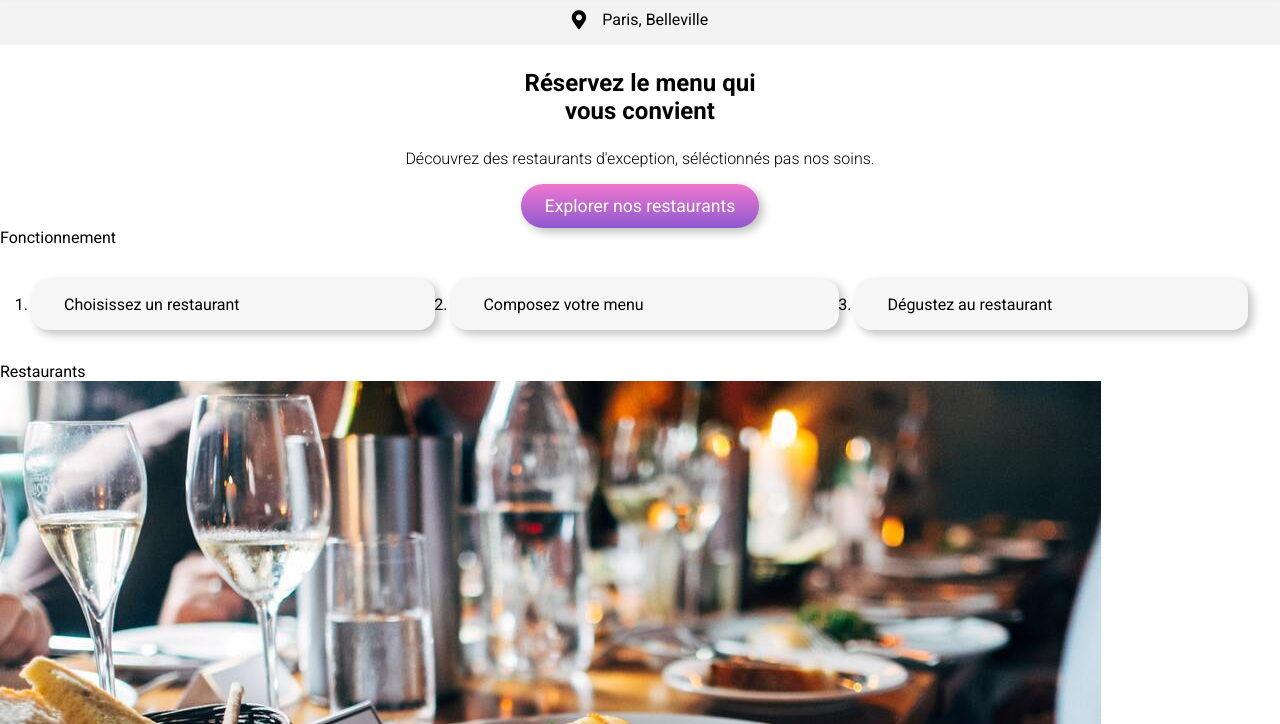
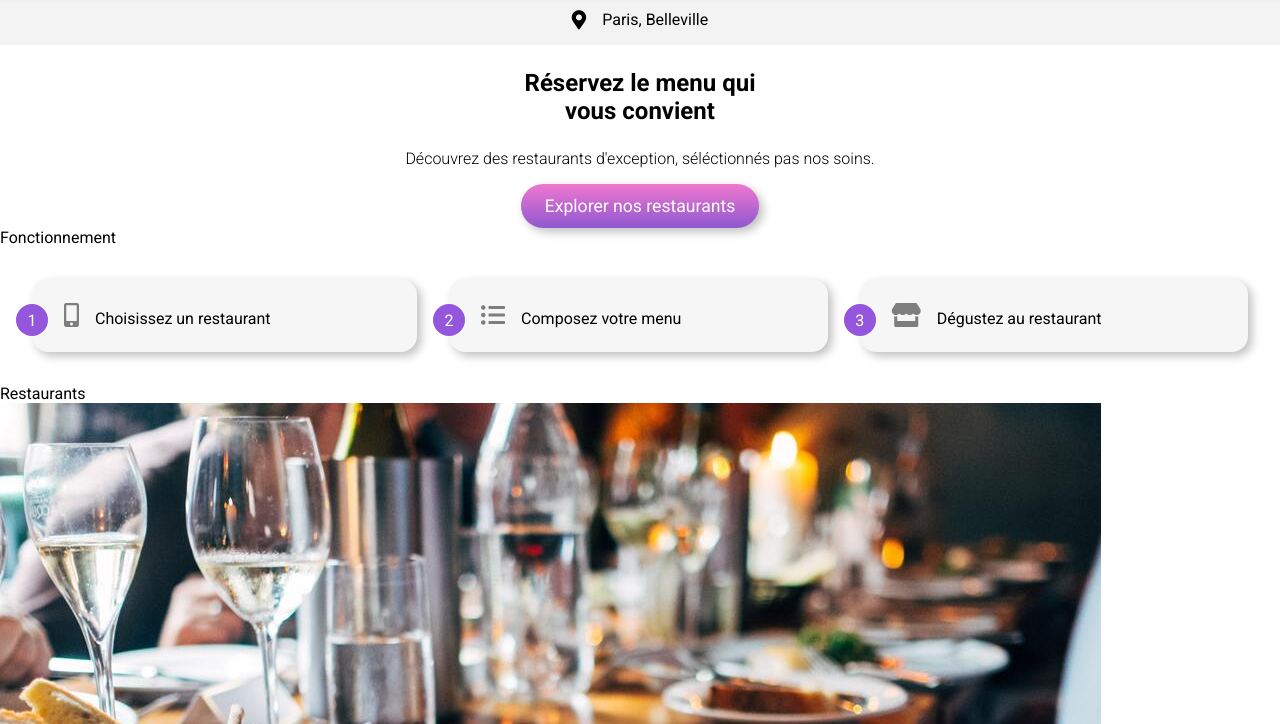
Before and after one commit to YMissout/YannMissout_3_21102021, a plain HTML site: page index.html in a window 1280 px wide. Shown: the part 76-800 px from the top of the page. Drawn offline with Linux system fonts and the light colour scheme; a web font is replaced by a local one.

Commit message:
Ajout de la zone tuto

```diff
--- a/index.html
+++ b/index.html
@@ -28,6 +28,7 @@
       <h1>OhMyFood</h1>
     </header>
 
+    <!-- MAIN -->
     <!-- BLOC GAUCHE -->
     <main>
       <div class="city">
@@ -45,20 +46,16 @@
     </main>
 
     <!-- BLOC DROITE -->
-    <!-- <i class="fas fa-mobile-alt"></i>
-    <i class="fas fa-list-ul"></i>
-    <i class="fas fa-store"></i>-->
-
     <section class="tuto">
       <h2>Fonctionnement</h2>
       <ol>
-        <li>Choisissez un restaurant</li>
-        <li>Composez votre menu</li>
-        <li>Dégustez au restaurant</li>
+        <li><i class="fas fa-mobile-alt"></i>Choisissez un restaurant</li>
+        <li><i class="fas fa-list-ul"></i>Composez votre menu</li>
+        <li><i class="fas fa-store"></i>Dégustez au restaurant</li>
       </ol>
     </section>
 
-    <!-- MAIN -->
+    <!--  -->
 
     <main>
       <h3>Restaurants</h3>
--- a/sass/libs/base.scss
+++ b/sass/libs/base.scss
@@ -1,7 +1,3 @@
-$primary: #9356dc;
-$secondary: #ff79da;
-$tertiary: #99e2d0;
-
 $shrikhand: "Shrikhand", cursive;
 $roboto: "Roboto", sans-serif;
 
--- a/sass/libs/layout/tuto.scss
+++ b/sass/libs/layout/tuto.scss
@@ -1,24 +1,47 @@
 @use "../utils/zoom";
 @use "../utils/box-shadow";
+@use "../utils/varibles";
+@use "../utils/colors";
 
 .tuto {
+  counter-reset: steps;
   ol {
     display: flex;
-    flex-wrap: wrap;
-    gap: 1rem;
+    gap: 2rem;
     margin: 2rem;
-    @media (max-width: 800px) {
+    @media (max-width: 1000px) {
       flex-direction: column;
     }
   }
   li {
+    position: relative;
+    list-style-type: none;
     background-color: #f6f6f6;
-    padding: 1rem 2rem;
+    padding: 1.5rem 2rem;
     flex-grow: 1;
     border-radius: 1rem;
     @include box-shadow.base-shadow;
+    &::before {
+      position: absolute;
+      content: counter(steps);
+      counter-increment: steps;
+      color: white;
+      background-color: colors.$primary;
+      width: 2 * varibles.$tuto-height;
+      height: 2 * varibles.$tuto-height;
+      bottom: varibles.$tuto-height;
+      left: -1 * varibles.$tuto-height;
+      border-radius: 50%;
+      display: grid;
+      place-items: center;
+    }
     &:hover {
       @include zoom.zoom;
     }
+    i.fas {
+      margin-right: 1rem;
+      color: colors.$lightgrey;
+      font-size: 1.5rem;
+    }
   }
 }
--- /dev/null
+++ b/sass/libs/utils/colors.scss
@@ -0,0 +1,4 @@
+$lightgrey: #7e7e7e;
+$primary: #9356dc;
+$secondary: #ff79da;
+$tertiary: #99e2d0;
--- /dev/null
+++ b/sass/libs/utils/varibles.scss
@@ -0,0 +1 @@
+$tuto-height: 1rem;
```
Also changed, not shown: style.css, 1 other file.
